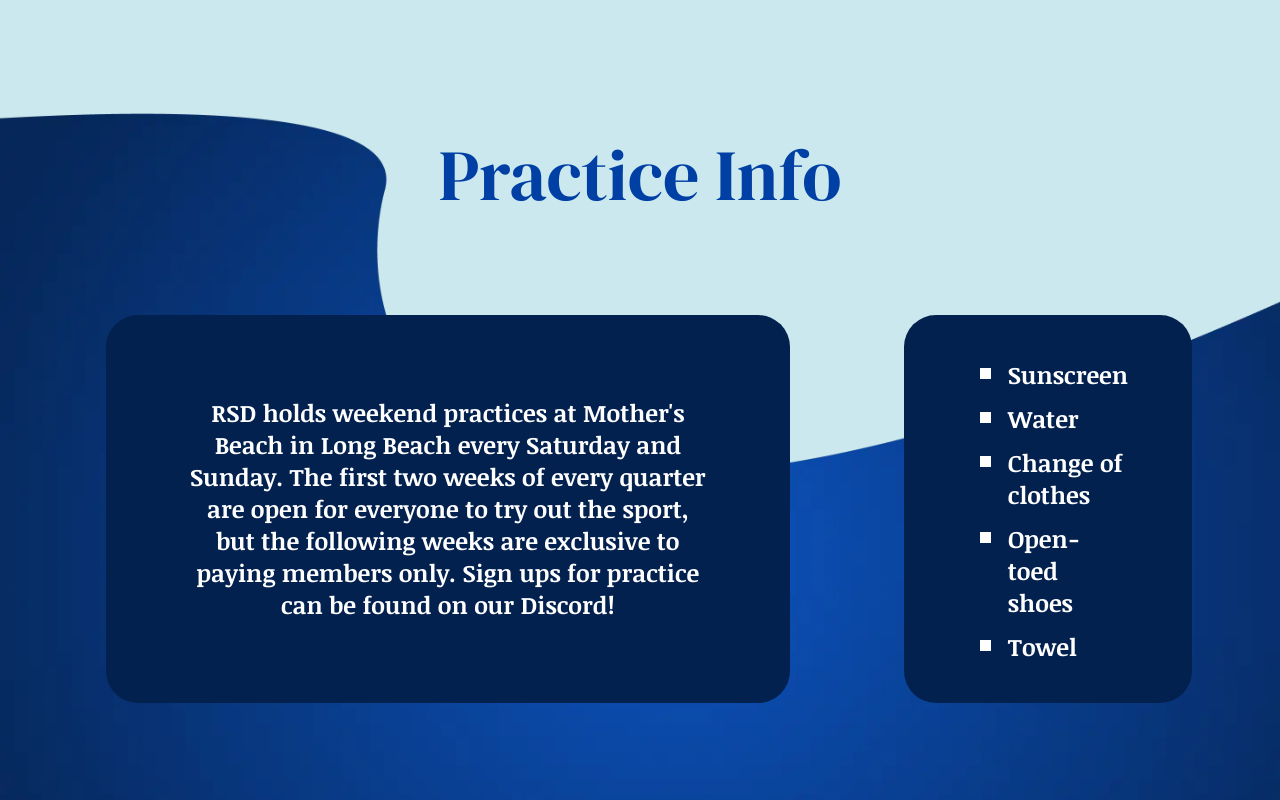
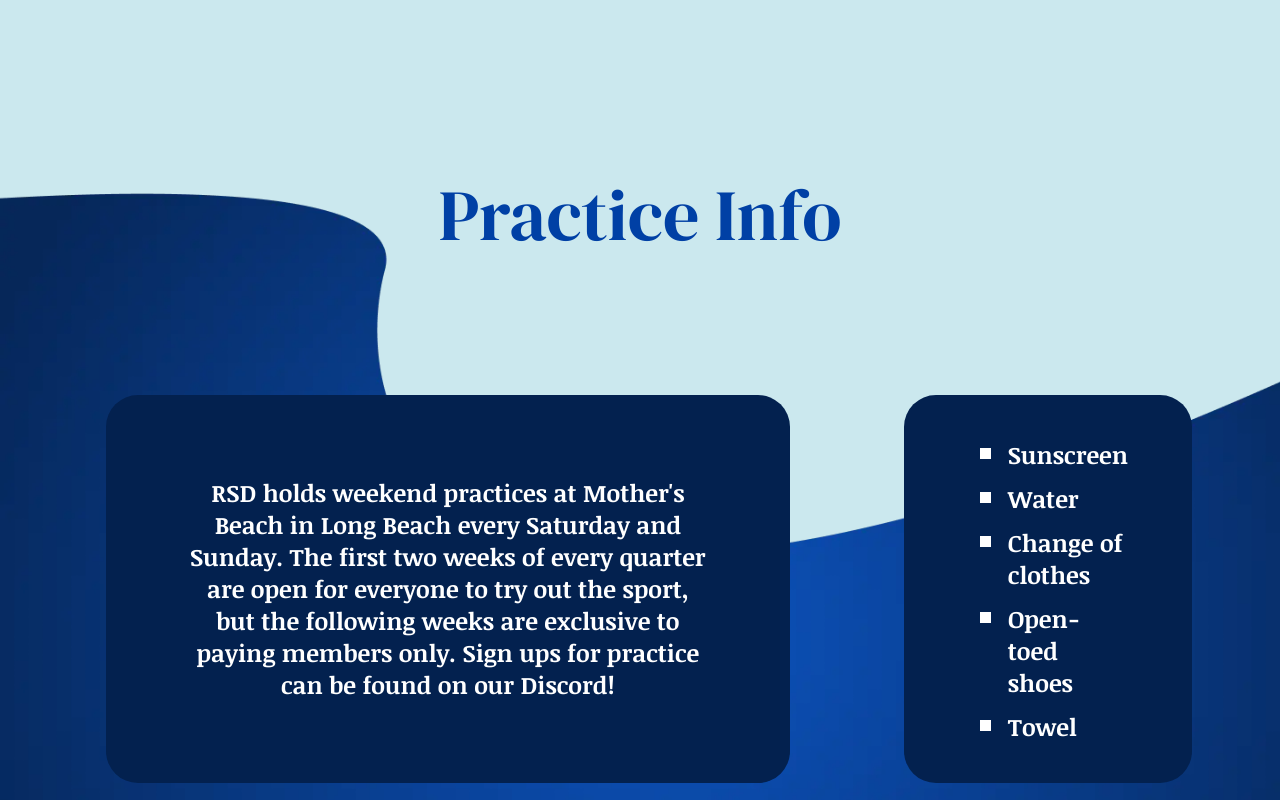
Before and after one commit to acm-ucr/rsd-website, a Next.js app: page / in a window 1280 px wide. Shown: the part 2040-2840 px from the top of the page. Built offline with nearby package versions, Linux system fonts and the light colour scheme.

Commit message:
fixed typo

```diff
--- a/src/components/Header.tsx
+++ b/src/components/Header.tsx
@@ -11,7 +11,7 @@
       whileInView={{ opacity: 1, y: 0 }}
       transition={{ duration: 0.5 }}
       viewport={{ once: true }}
-      className="mt-10 flex w-full items-center justify-center"
+      className="m-10 flex w-full items-center justify-center"
     >
       <div className="font-rsd-main text-rsd-title-blue text-center text-5xl sm:text-6xl xl:text-7xl">
         {text}
```
